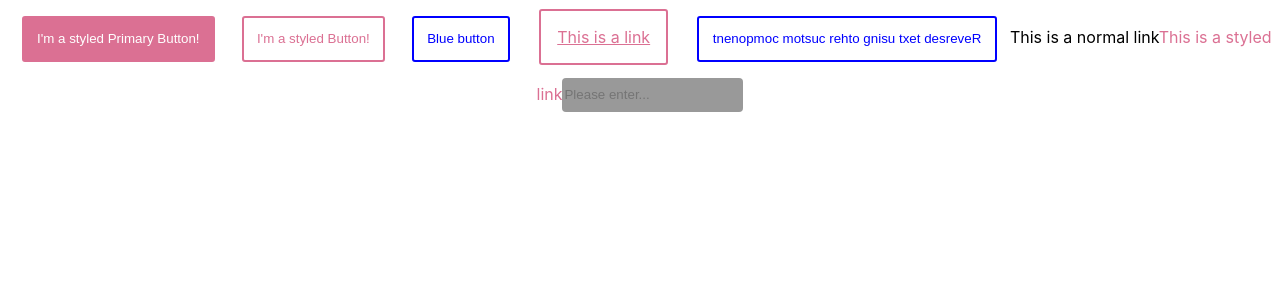
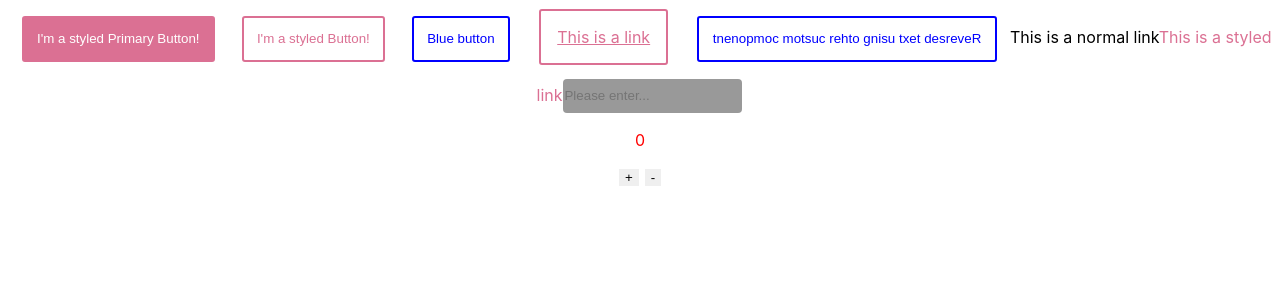
Before and after one commit to SikindarMirza/Styled-components-playground, a React (Create React App) app: page / in a window 1280 px wide. Shown: the top 300 px of the page. Built offline with nearby package versions, Linux system fonts and the light colour scheme.

Commit message:
Styled component's styles coming from css

```diff
--- a/src/App.js
+++ b/src/App.js
@@ -2,6 +2,7 @@ import React, { Component } from 'react';
 import logo from './logo.svg';
 import './App.css';
 import styled, { css } from 'styled-components';
+import Counter from './Counter';
 
 
 const Button = styled.button`
@@ -33,8 +34,8 @@ const StyledLink = styled(Link)`
   color: palevioletred;
 `
 const Input = styled.input`
-  padding: 0.5;
-  margin: 1;
+  padding: 1px;
+  margin: 1px;
   color: ${props => props.inputColor || "red"};
   background: #999;
   border: none;
@@ -46,7 +47,6 @@ class App extends Component {
     return (
       <div className="App">
         {/* <header className="App-header">
-
         </header> */}
         <Button primary>I'm a styled Primary Button!</Button>
         <Button>I'm a styled Button!</Button>
@@ -56,6 +56,7 @@ class App extends Component {
         <Link>This is a normal link</Link>
         <StyledLink>This is a styled link</StyledLink>
         <Input inputColor="#fff" placeholder="Please enter..." type="text"/>
+        <Counter/>
       </div>
     );
   }
--- /dev/null
+++ b/src/Counter.js
@@ -0,0 +1,29 @@
+import React from 'react';
+// import styles from './index.css';
+import styled from 'styled-components';
+
+const StyledCounter = styled.div``;
+const Paragraph = styled.p``;
+const Button = styled.button``;
+
+export default class Counter extends React.Component {
+    constructor(props){
+        super(props);
+        this.state = {
+            count: 0,
+        }
+    }
+
+    increment = () => { this.setState({ count: this.state.count+1 }) };
+    decrement = () => { this.setState({ count: this.state.count-1 }) };
+
+    render() {
+        return(
+            <StyledCounter>
+                <Paragraph>{this.state.count}</Paragraph>
+                <Button onClick={this.increment}>+</Button>
+                <Button onClick={this.decrement}>-</Button>
+            </StyledCounter>
+        );
+    }
+}
--- a/src/index.css
+++ b/src/index.css
@@ -12,3 +12,19 @@ code {
   font-family: source-code-pro, Menlo, Monaco, Consolas, "Courier New",
     monospace;
 }
+
+div {
+  /* background: #999;
+  height: 10px;
+  width: 10px; */
+
+}
+
+p {
+  color: red;
+  font-size: 2px solid;
+}
+
+button {
+  border: 3px solid white;
+}
```
